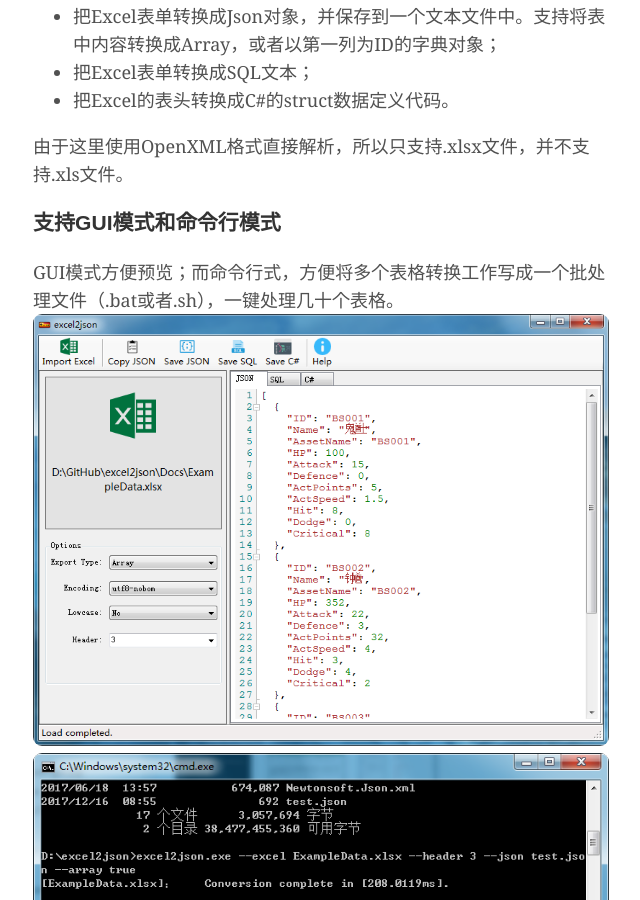
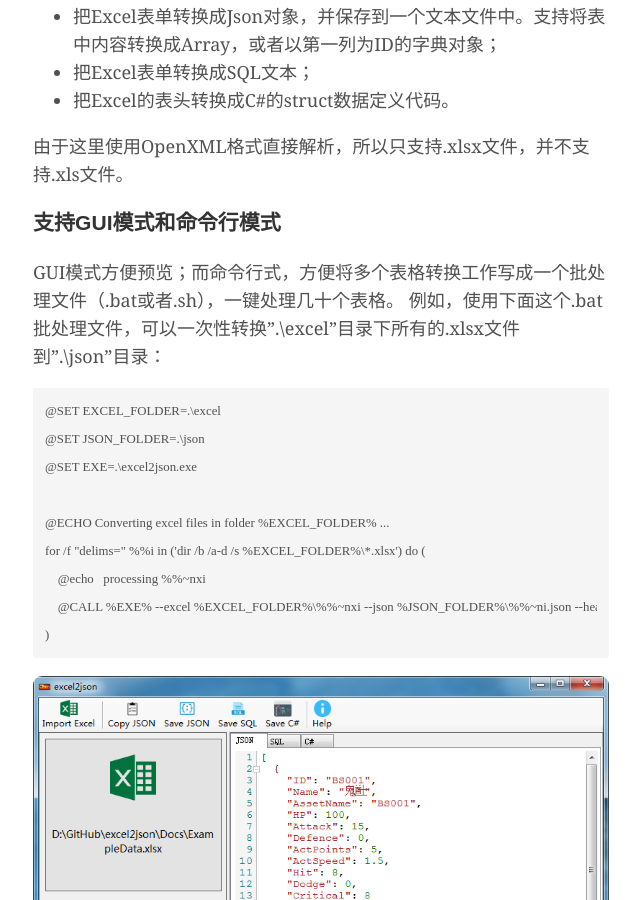
Before and after one commit to neil3d/neil3d.github.io, a Jekyll site: the page built from app/excel2json.md, in a window 1280 px wide and 900 px high, scrolled down 521 px. Shown: the whole window, without its empty margins (319-959 px from the left). Built offline with Jekyll 4.4.1, drawn with Linux system fonts in a browser that asks for light colours; comment, search, counter and statistics services are not loaded.

Commit message:
folder convert bat

````diff
--- a/app/excel2json.md
+++ b/app/excel2json.md
@@ -17,6 +17,19 @@
 ### 支持GUI模式和命令行模式
 
 GUI模式方便预览；而命令行式，方便将多个表格转换工作写成一个批处理文件（.bat或者.sh），一键处理几十个表格。
+例如，使用下面这个.bat批处理文件，可以一次性转换".\excel"目录下所有的.xlsx文件到".\json"目录：
+```
+@SET EXCEL_FOLDER=.\excel
+@SET JSON_FOLDER=.\json
+@SET EXE=.\excel2json.exe
+
+@ECHO Converting excel files in folder %EXCEL_FOLDER% ...
+for /f "delims=" %%i in ('dir /b /a-d /s %EXCEL_FOLDER%\*.xlsx') do (
+    @echo   processing %%~nxi
+    @CALL %EXE% --excel %EXCEL_FOLDER%\%%~nxi --json %JSON_FOLDER%\%%~ni.json --header 3
+)
+```
+
 ![excel2json_gui](/assets/img/excel2json/gui.png)
 ![excel2json_cmd](/assets/img/excel2json/cmd.png)
 
````
